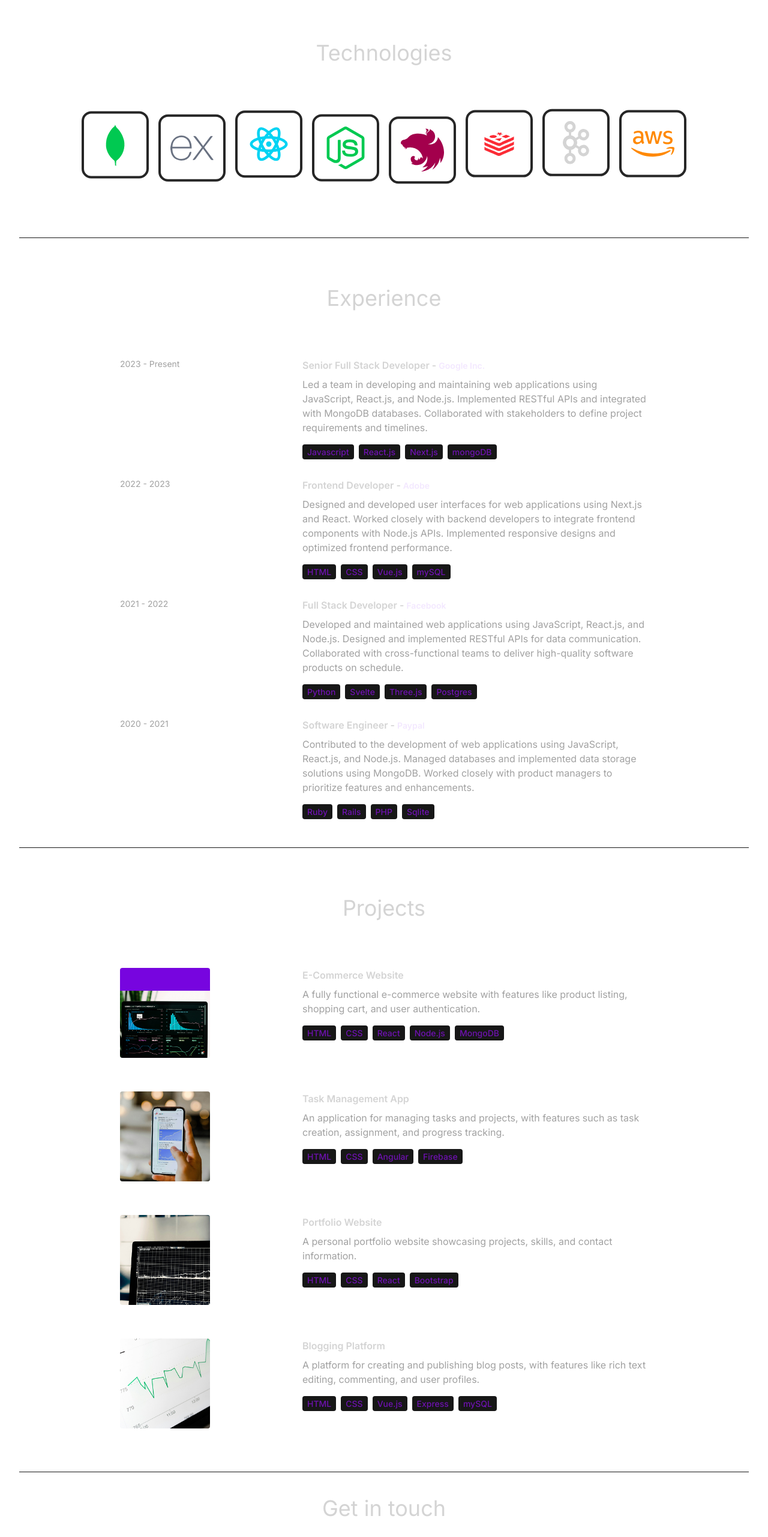
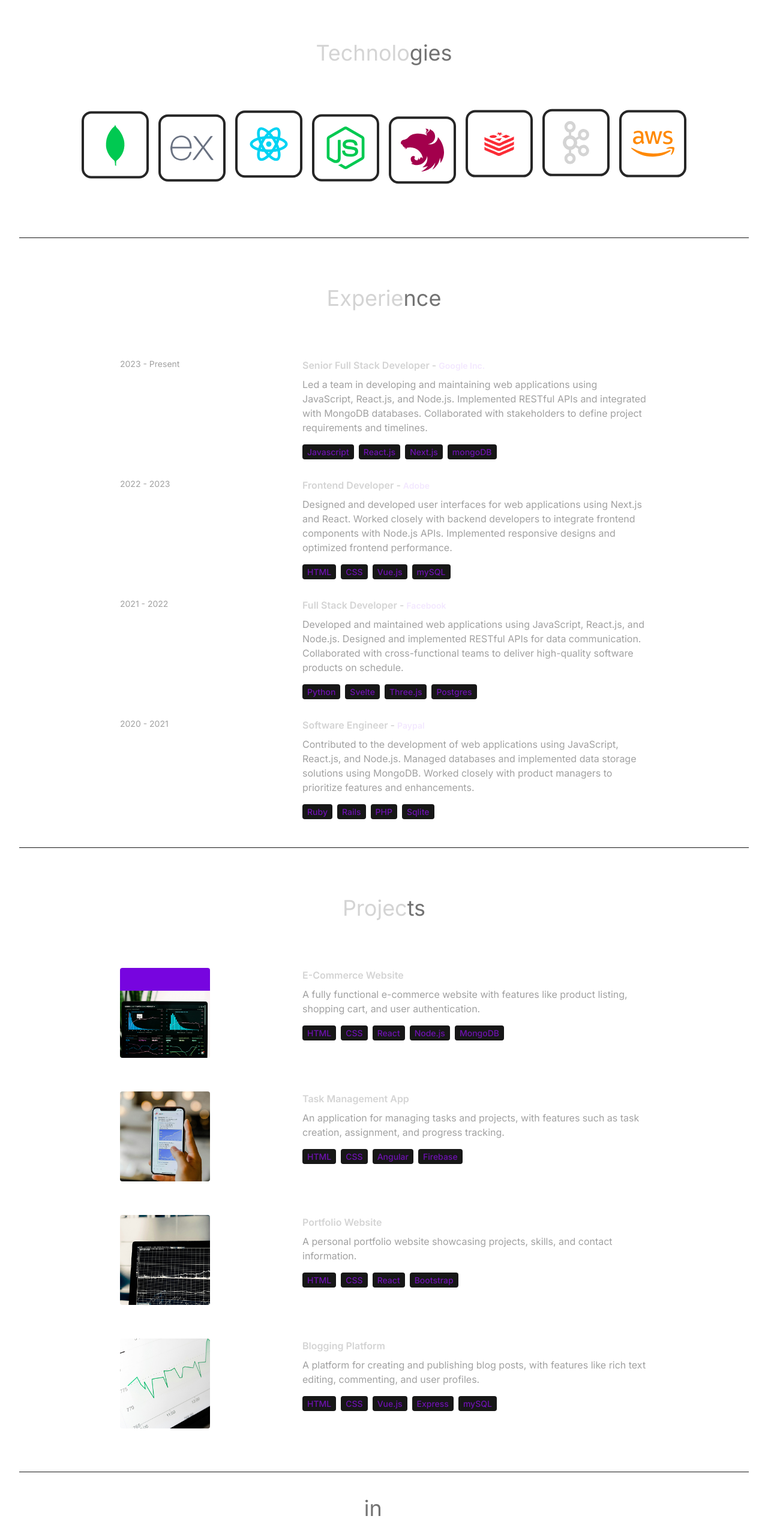
Before and after one commit to tshivanshu9/portfolio, a React (Vite) app: page / in a window 1280 px wide. Shown: the part 2195-4758 px from the top of the page at 60% size. Built offline with nearby package versions, Linux system fonts and the light colour scheme.

Commit message:
Formatting changes

```diff
--- a/src/components/Contact.jsx
+++ b/src/components/Contact.jsx
@@ -10,7 +10,14 @@ const Contact = () => {
         transition={{ duration: 0.5 }}
         className="my-10 text-center text-4xl"
       >
-        Get in touch
+        {['Get', ' in', ' touch'].map((word, index) => (
+          <span
+            key={index}
+            className={index % 2 === 0 ? 'text-white' : 'text-neutral-500'}
+          >
+            {word}
+          </span>
+        ))}
       </motion.h2>
       <div className="text-center tracking-tighter">
         <motion.p
--- a/src/components/Experience.jsx
+++ b/src/components/Experience.jsx
@@ -10,7 +10,8 @@ const Experience = () => {
         transition={{ duration: 0.5 }}
         className="my-20 text-center text-4xl"
       >
-        Experience
+        Experie
+        <span className="text-neutral-500">nce</span>
       </motion.h2>
       <div>
         {EXPERIENCES.map((experience, index) => (
--- a/src/components/Projects.jsx
+++ b/src/components/Projects.jsx
@@ -10,7 +10,8 @@ const Projects = () => {
         transition={{ duration: 0.5 }}
         className="my-20 text-center text-4xl"
       >
-        Projects
+        Projec
+        <span className="text-neutral-500">ts</span>
       </motion.h2>
       <div>
         {PROJECTS.map((project, index) => (
--- a/src/components/Technologies.jsx
+++ b/src/components/Technologies.jsx
@@ -30,7 +30,8 @@ const Technologies = () => {
         transition={{ duration: 1.5 }}
         className="my-20 text-center text-4xl"
       >
-        Technologies
+        Technolo
+        <span className="text-neutral-500">gies</span>
       </motion.h2>
       <motion.div
         whileInView={{ opacity: 1, x: 0 }}
```
